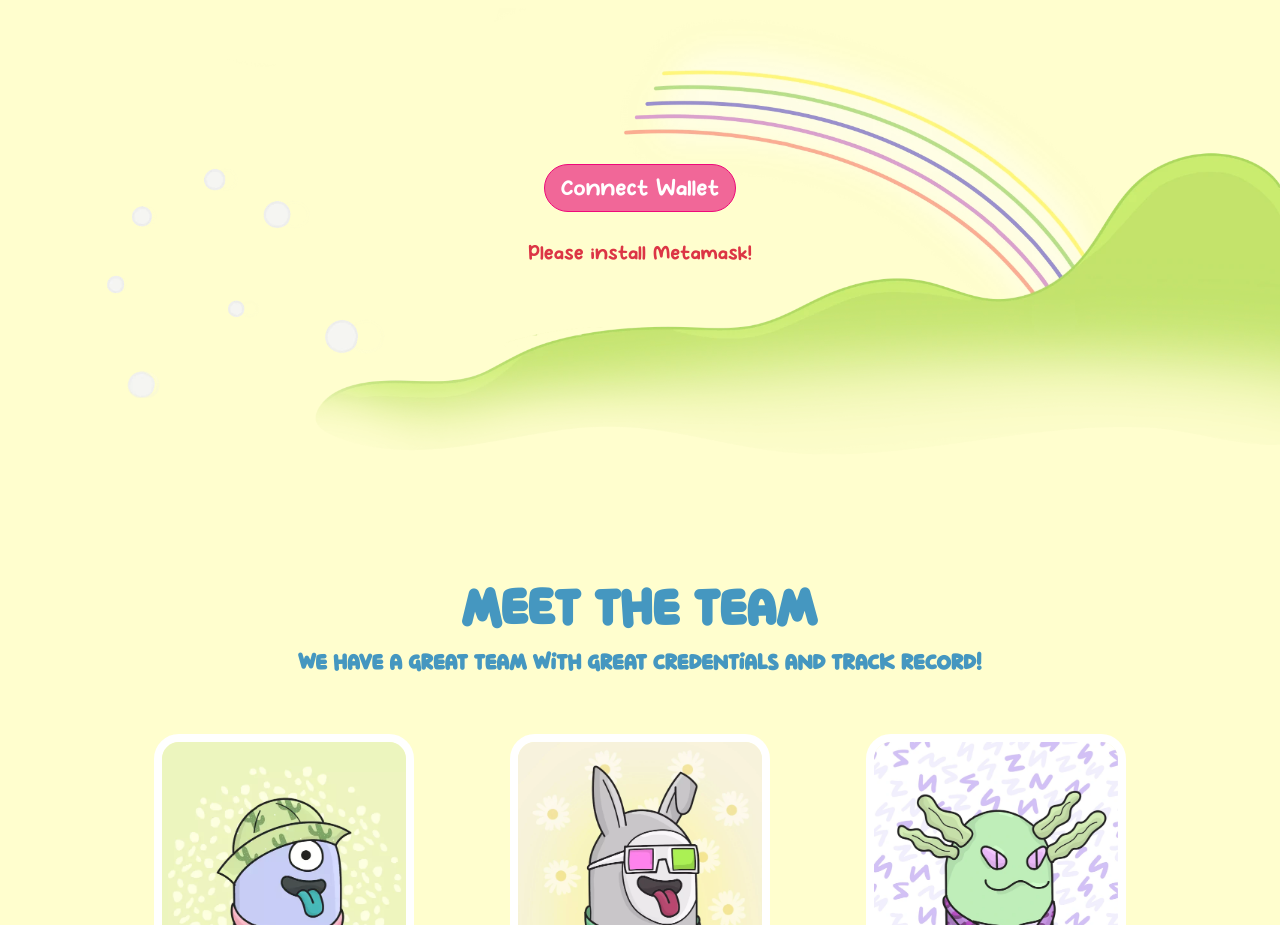
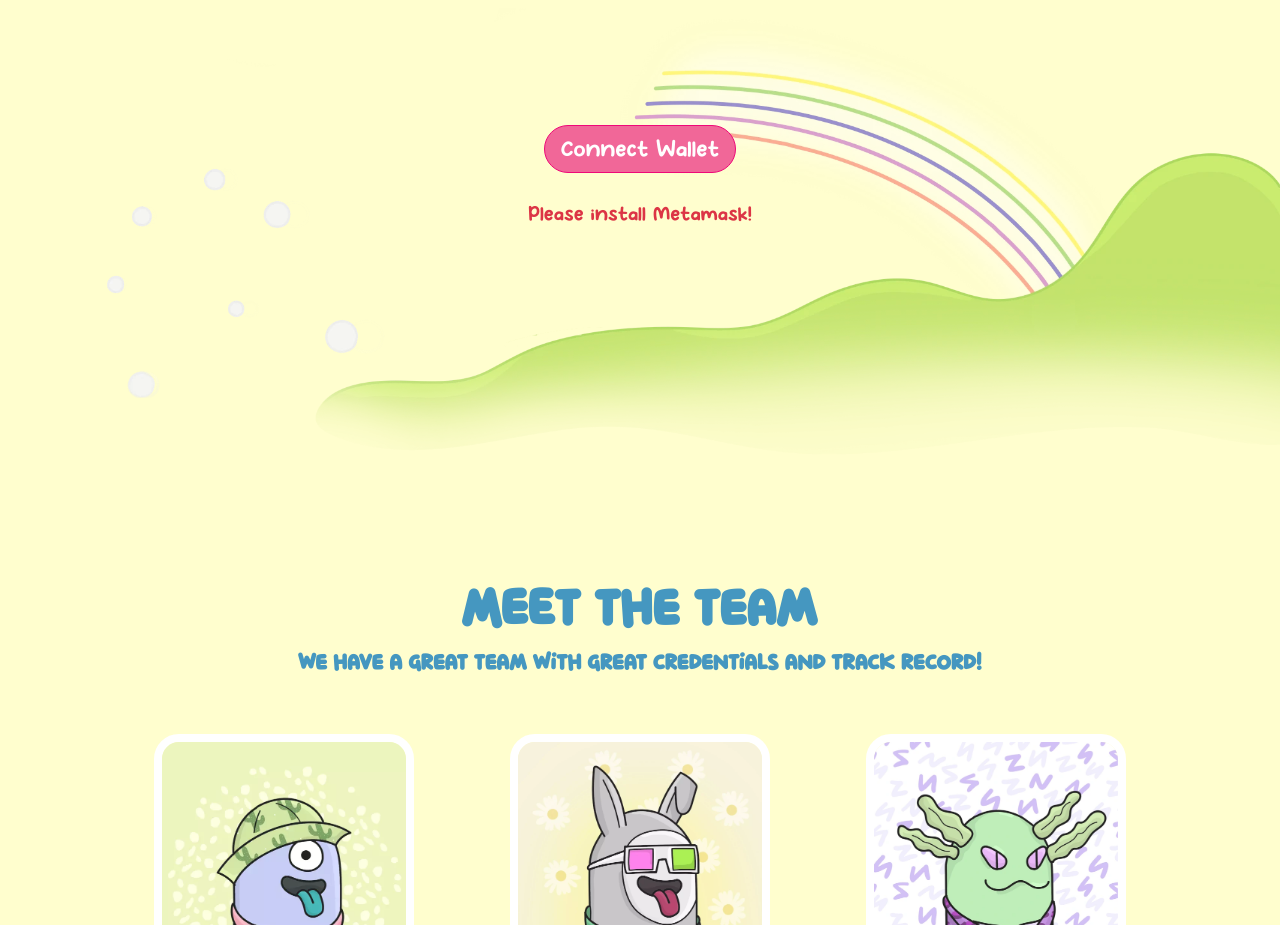
Before and after one commit to MetaMoodiesClub/metamoodiesclub.github.io, a plain HTML site: page index.html in a window 1280 px wide. Shown: the part 2172-3097 px from the top of the page. Drawn offline with nearby package versions, Linux system fonts and the light colour scheme.

Commit message:
Minor margin fix

```diff
--- a/index.html
+++ b/index.html
@@ -126,7 +126,7 @@
                         <div class="col-12">
                             <img class="img-fluid" src="assets/img/rainbow-bg.webp" style="max-width: 2000px; width: 100%;" alt="Meta moodies club"/>
                         </div>
-                        <div class="col-12 col-overlap" style="margin-top: 12%;">
+                        <div class="col-12 col-overlap" style="margin-top: 9%;">
                             <div id="mint-counters" class="my-4" style="display: none;">
                                 <button type="button" class="btn btn-secondary mint-count-button" id="mint-count-minus">-</button>
                                 <span id="mint-count" class="mx-3">1</span>
```
